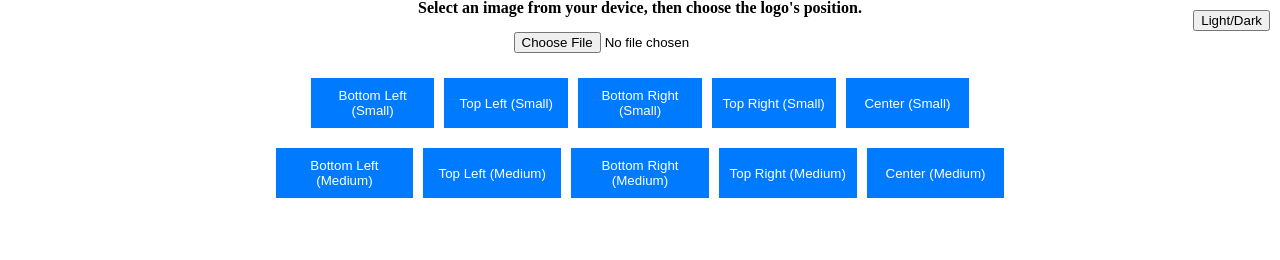
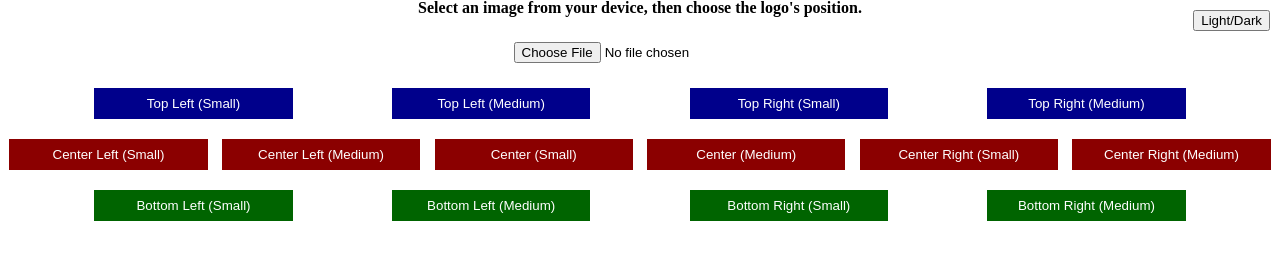
Before and after one commit to IAmCristiano/Insert_PWW_Logo, a plain HTML site: page index.html in a window 1280 px wide. Drawn offline with Linux system fonts and the light colour scheme.

Commit message:
Center left and right buttons added, button colors

```diff
--- a/index.html
+++ b/index.html
@@ -16,18 +16,24 @@
   <div id="infos">Select an image from your device, then choose the logo's position.</div><br>
   <input type="file" id="imageInput" accept="image/*">
   <div class="button-container">
-    <button class="positionButton" data-position="bottom-left" data-size="small">Bottom Left (Small)</button>
-    <button class="positionButton" data-position="top-left" data-size="small">Top Left (Small)</button>
-    <button class="positionButton" data-position="bottom-right" data-size="small">Bottom Right (Small)</button>
-    <button class="positionButton" data-position="top-right" data-size="small">Top Right (Small)</button>
-    <button class="positionButton" data-position="center" data-size="small">Center (Small)</button>
+    <button class="topPositionButton" data-position="top-left" data-size="small">Top Left (Small)</button>
+    <button class="topPositionButton" data-position="top-left" data-size="medium">Top Left (Medium)</button>
+    <button class="topPositionButton" data-position="top-right" data-size="small">Top Right (Small)</button>
+    <button class="topPositionButton" data-position="top-right" data-size="medium">Top Right (Medium)</button>
   </div>
   <div class="button-container">
-    <button class="positionButton" data-position="bottom-left" data-size="medium">Bottom Left (Medium)</button>
-    <button class="positionButton" data-position="top-left" data-size="medium">Top Left (Medium)</button>
-    <button class="positionButton" data-position="bottom-right" data-size="medium">Bottom Right (Medium)</button>
-    <button class="positionButton" data-position="top-right" data-size="medium">Top Right (Medium)</button>
-    <button class="positionButton" data-position="center" data-size="medium">Center (Medium)</button>
+    <button class="centerPositionButton" data-position="center-left" data-size="small">Center Left (Small)</button>
+    <button class="centerPositionButton" data-position="center-left" data-size="medium">Center Left (Medium)</button>
+    <button class="centerPositionButton" data-position="center" data-size="small">Center (Small)</button>
+    <button class="centerPositionButton" data-position="center" data-size="medium">Center (Medium)</button>
+    <button class="centerPositionButton" data-position="center-right" data-size="small">Center Right (Small)</button>
+    <button class="centerPositionButton" data-position="center-right" data-size="medium">Center Right (Medium)</button>
+  </div>
+  <div class="button-container">
+    <button class="bottomPositionButton" data-position="bottom-left" data-size="small">Bottom Left (Small)</button>
+    <button class="bottomPositionButton" data-position="bottom-left" data-size="medium">Bottom Left (Medium)</button>
+    <button class="bottomPositionButton" data-position="bottom-right" data-size="small">Bottom Right (Small)</button>
+    <button class="bottomPositionButton" data-position="bottom-right" data-size="medium">Bottom Right (Medium)</button>
   </div>
   <div id="outputContainer">
     <img id="outputImage" alt="Output Image">
--- a/script.js
+++ b/script.js
@@ -1,7 +1,7 @@
 document.addEventListener("DOMContentLoaded", () => {
   const toggleModeButton = document.getElementById("toggleModeButton");
   const imageInput = document.getElementById("imageInput");
-  const positionButtons = document.querySelectorAll(".positionButton");
+  const positionButtons = document.querySelectorAll(".topPositionButton, .centerPositionButton, .bottomPositionButton");
   const outputContainer = document.getElementById("outputContainer");
   const outputImage = document.getElementById("outputImage");
   const downloadButton = document.getElementById("downloadButton");
@@ -81,6 +81,14 @@ document.addEventListener("DOMContentLoaded", () => {
                 logoX = (canvas.width - logoSize) / 2;
                 logoY = (canvas.height - logoSize) / 2;
                 break;
+              case "center-left":
+                logoX = padding;
+                logoY = (canvas.height - logoSize) / 2;
+                break;
+              case "center-right":
+                logoX = canvas.width - logoSize - padding;
+                logoY = (canvas.height - logoSize) / 2;
+                break;
             }
 
             context.drawImage(logo, logoX, logoY, logoSize, logoSize);
--- a/style.css
+++ b/style.css
@@ -20,18 +20,11 @@ body {
 
 #infos {
     font-weight: bold;
+    margin-bottom: 10px;
 }
 
 #imageInput {
     margin-bottom: 10px;
-}
-
-#applyWatermark {
-    background-color: #007bff;
-    border: none;
-    color: white;
-    cursor: pointer;
-    padding: 5px 10px;
 }
 
 #outputContainer {
@@ -47,18 +40,32 @@ body {
     display: flex;
     flex-wrap: wrap;
     justify-content: space-evenly;
+    align-items: center;
     margin-top: 10px;
+    width: 100%;
 }
 
-.positionButton {
-    background-color: #007bff;
+.topPositionButton {
+    background-color: darkblue;
+}
+
+.centerPositionButton {
+    background-color: darkred;
+}
+
+.bottomPositionButton {
+    background-color: darkgreen;
+}
+
+.topPositionButton, .centerPositionButton, .bottomPositionButton {
     border: none;
     color: white;
     cursor: pointer;
-    flex: 0 0 calc(20% - 10px); /* Adjust the width as needed */
+    flex: 0 0 calc(16.66% - 15px); /* Adjust the width for 6 buttons in a row */
     margin: 5px;
-    padding: 10px;
+    padding: 8px; /* Adjust padding for buttons's size */
     text-align: center;
+    width: 100%;
 }
 
 #downloadButton {
@@ -66,15 +73,15 @@ body {
     border: none;
     color: white;
     cursor: pointer;
-    margin: 5px;
+    margin-top: 10px;
     padding: 5px 10px;
+    width: 100%;
 }
 
 @media only screen and (max-width: 480px) {
-
     .mode-toggle {
         right: 10px;
-        top: 25px; /* Adjust the top position for smaller screens */
+        top: 25px;
     }
 
     .positionButton {
```
